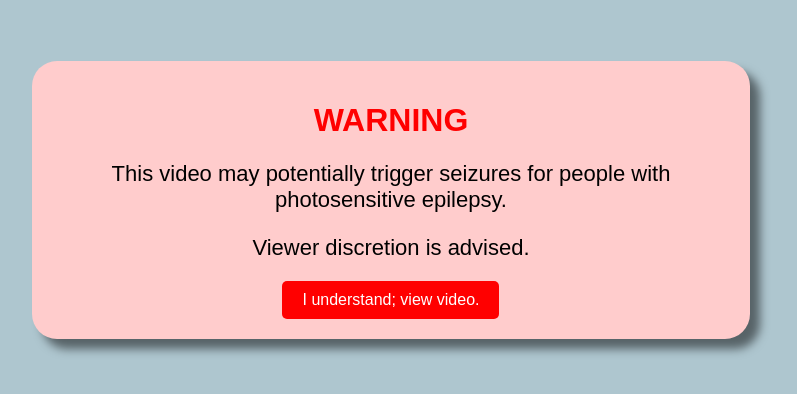
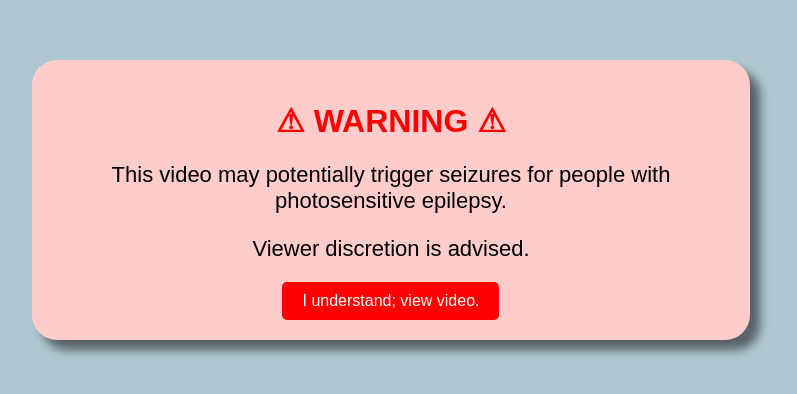
Before and after one commit to serene-meadow/colorful_display, a plain HTML site: page website/index.html in a window 1280 px wide. Shown: the part 200-594 px from the top of the page, without its empty margins (249-1046 px from the left). Drawn offline with Linux system fonts and the light colour scheme.

Commit message:
added warning character `&#9888;` to warning message

```diff
--- a/website/index.html
+++ b/website/index.html
@@ -44,7 +44,7 @@
 <body>
 
     <div id=epilepsy_warning>
-        <h1>WARNING</h1>
+        <h1>&#9888; WARNING &#9888;</h1>
         <p>This video may potentially trigger seizures for people with photosensitive epilepsy.</p>
         <p>Viewer discretion is advised.</p>
         <button onclick="showCanvas()">I understand; view video.</button>
```
